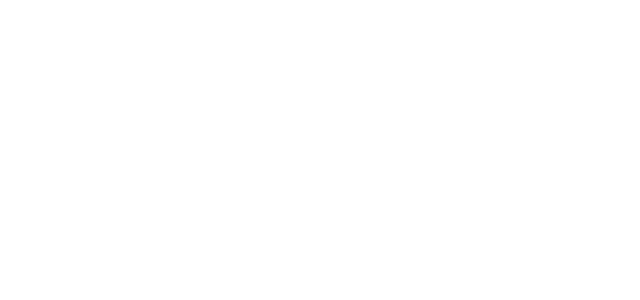
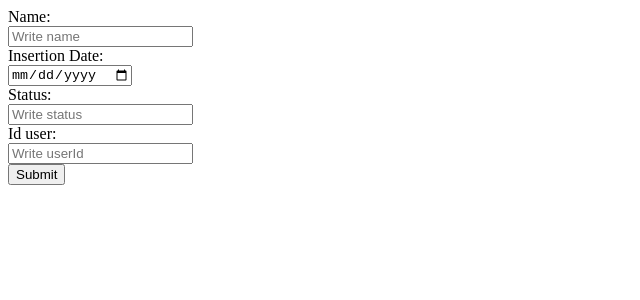
Before and after one commit to BAOUCHbaSalma/IT-support-App-Angular, an Angular app: page /equipement in a window 1280 px wide. Before the commit this address led to /. Shown: the top 300 px of the page, without its empty margins (0-640 px from the left). Built offline with nearby package versions, Linux system fonts and the light colour scheme.

Commit message:
j'ai ajoutee compenent add Equipement

```diff
--- a/src/app/add-equipment/add-equipment.component.html
+++ b/src/app/add-equipment/add-equipment.component.html
@@ -0,0 +1,16 @@
+<form [formGroup]="equipementForm" (ngSubmit)="addEquipement()">
+
+    <label for="name">Name:</label><br>
+    <input id="name" formControlName="name" type="text" placeholder="Write name "><br>
+
+    <label for="insertionDate">Insertion Date:</label><br>
+    <input id="insertionDate" formControlName="insertionDate" type="date" placeholder="Write Insertion Date "><br>
+
+    <label for="status">Status:</label><br>
+    <input id="status" formControlName="status" type="text" placeholder="Write status "><br>
+
+    <label for="userId">Id user:</label><br>
+    <input id="userId" formControlName="userId" type="text" placeholder="Write userId "><br>
+    <button  type="submit">Submit</button>
+
+</form>
--- a/src/app/add-equipment/add-equipment.component.ts
+++ b/src/app/add-equipment/add-equipment.component.ts
@@ -1,5 +1,7 @@
 import { Component, OnInit } from '@angular/core';
 import { EquipmentService } from '../service/equipment.service';
+import { FormBuilder, FormGroup } from '@angular/forms';
+import { Equipment, Erole } from '../model/it-support';
 
 @Component({
   selector: 'app-add-equipment',
@@ -7,13 +9,39 @@ import { EquipmentService } from '../service/equipment.service';
   styleUrl: './add-equipment.component.css'
 })
 export class AddEquipmentComponent implements OnInit{
+ equipementForm!:FormGroup
 
 
-  constructor(private srv:EquipmentService){}
+  constructor(private srv:EquipmentService,private fb:FormBuilder){}
 
   ngOnInit(): void {
+    this.equipementForm=this.fb.group({
+      name:'',
+      insertionDate:'',
+      status:'',
+      userId:''
 
+    })
+  }
 
+  addEquipement(){
+    const equipement:Equipment={
+      idEquipement: 0,
+      name: this.equipementForm.value.name,
+      insertionDate: this.equipementForm.value.insertionDate,
+      status:  this.equipementForm.value.status,
+      user: {
+        id: this.equipementForm.value.userId,
+        username: '',
+        password: '',
+        email: '',
+        role: Erole.USER
+      }
+    }
+
+    this.srv.addEquipement(equipement).subscribe(()=>{
+      this.ngOnInit()
+    })
   }
 
 }
--- a/src/app/app-routing.module.ts
+++ b/src/app/app-routing.module.ts
@@ -1,9 +1,11 @@
 import { NgModule } from '@angular/core';
 import { RouterModule, Routes } from '@angular/router';
 import { AddEquipmentComponent } from './add-equipment/add-equipment.component';
+import { ListEquipmentComponent } from './list-equipment/list-equipment.component';
 
 const routes: Routes = [
-  {path:"",component:AddEquipmentComponent}
+  {path:"",component:ListEquipmentComponent},
+  {path:"equipement",component:AddEquipmentComponent}
 ];
 
 @NgModule({
--- a/src/app/app.module.ts
+++ b/src/app/app.module.ts
@@ -7,6 +7,7 @@ import { HTTP_INTERCEPTORS, HttpClientModule } from '@angular/common/http';
 import { IntercepteurService } from './service/intercepteur-service.service';
 import { AddEquipmentComponent } from './add-equipment/add-equipment.component';
 import { ListEquipmentComponent } from './list-equipment/list-equipment.component';
+import { ReactiveFormsModule } from '@angular/forms';
 
 @NgModule({
   declarations: [
@@ -17,11 +18,12 @@ import { ListEquipmentComponent } from './list-equipment/list-equipment.componen
   imports: [
     BrowserModule,
     AppRoutingModule,
-    HttpClientModule
+    HttpClientModule,
+    ReactiveFormsModule
   ],
   providers: [
     provideClientHydration(),
-    { provide: HTTP_INTERCEPTORS, useClass: IntercepteurService, multi: true },
+    //{ provide: HTTP_INTERCEPTORS, useClass: IntercepteurService, multi: true },
   ],
   bootstrap: [AppComponent]
 })
--- a/src/app/service/intercepteur-service.service.ts
+++ b/src/app/service/intercepteur-service.service.ts
@@ -9,19 +9,19 @@ export class IntercepteurService implements HttpInterceptor{
 
   constructor() { }
   intercept(req: HttpRequest<any>, next: HttpHandler): Observable<HttpEvent<any>> {
-    let token = null;
-    if (typeof localStorage !== 'undefined') {
-      token = localStorage.getItem('jwt');
-    }
-    if (token) {
-      const cloned = req.clone({
-        setHeaders: {
-          Authorization: `Bearer ${token}`
-        }
-      });
-console.log('token/////:'+token)
-      return next.handle(cloned);
-}
- return next.handle(req);
+//     let token = null;
+//     if (typeof localStorage !== 'undefined') {
+//       token = localStorage.getItem('jwt');
+//     }
+//     if (token) {
+//       const cloned = req.clone({
+//         setHeaders: {
+//           Authorization: `Bearer ${token}`
+//         }
+//       });
+// console.log('token/////:'+token)
+//       return next.handle(cloned);
+// }
+  return next.handle(req);
   }
 }
```
